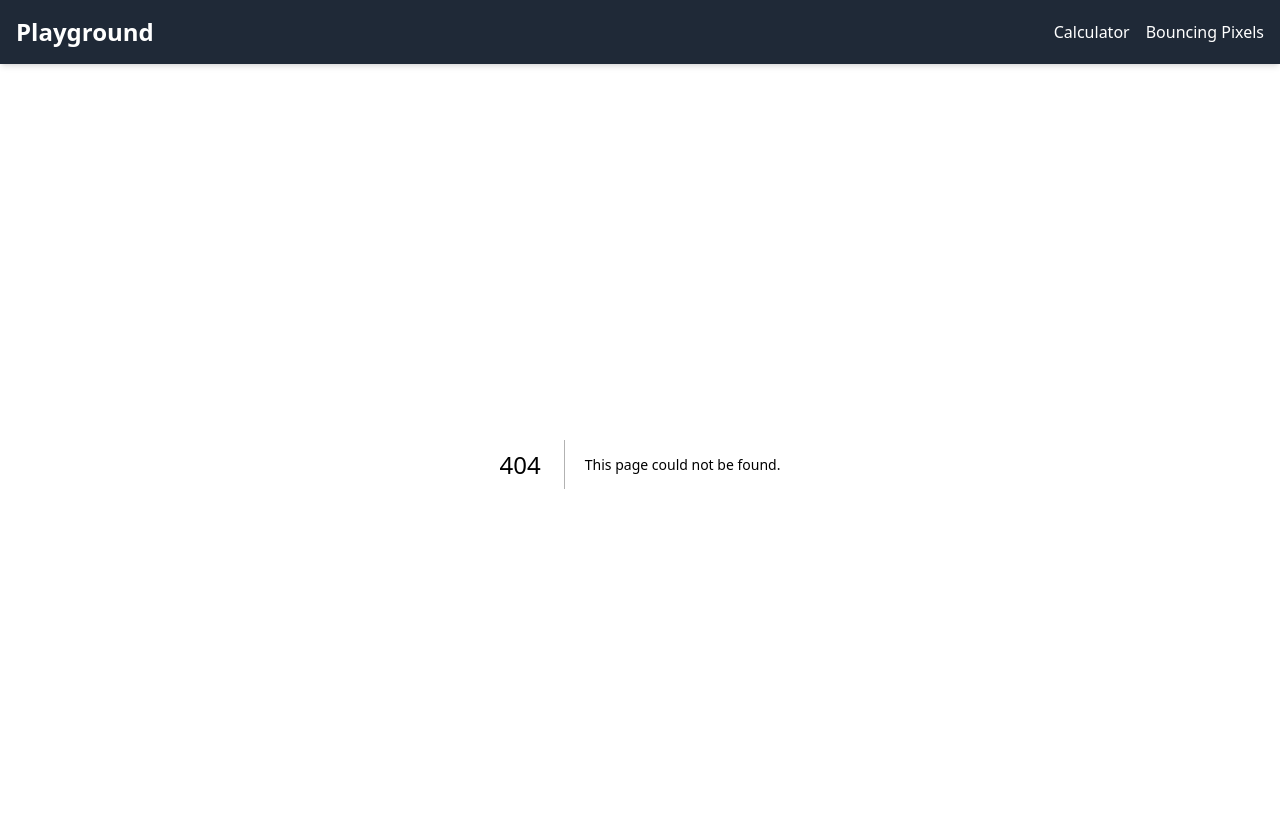
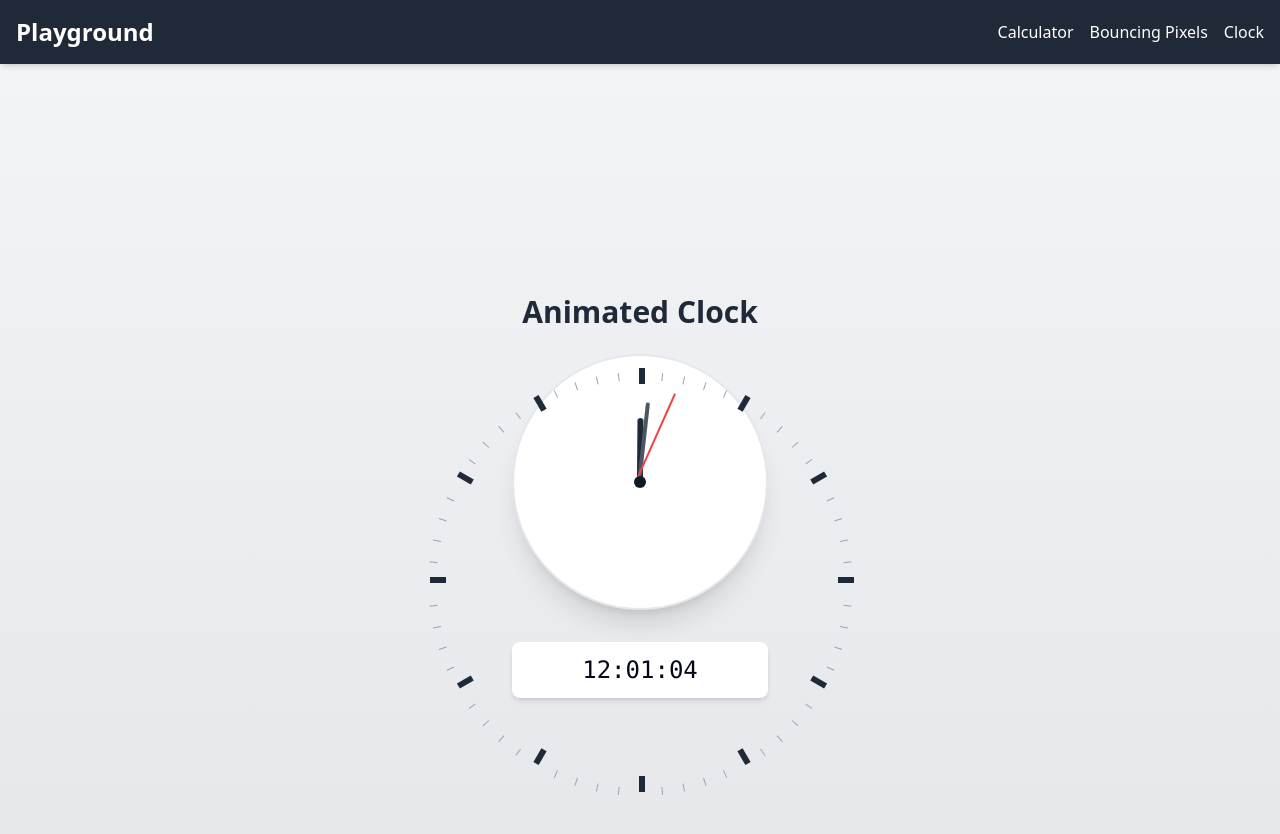
Before and after one commit to bferg314/nextjs-playground, a Next.js app: page /playground/animated-clock in a window 1280 px wide. Before the commit this address had no page. Shown: the top 834 px of the page. Built offline with nearby package versions, Linux system fonts and the light colour scheme.

Commit message:
Updated stuff

```diff
--- a/src/app/page.tsx
+++ b/src/app/page.tsx
@@ -3,7 +3,7 @@
 import React from "react";
 import Link from "next/link";
 import { motion } from "framer-motion";
-import { FaCalculator, FaBolt, FaHandRock } from "react-icons/fa";
+import { FaCalculator, FaBolt, FaHandRock, FaClock } from "react-icons/fa";
 
 interface FeatureCardProps {
   href: string;
@@ -101,6 +101,12 @@ export default function Home(): JSX.Element {
           description="makes noise"
           icon={FaHandRock}
         />
+        <FeatureCard
+          href="/playground/animated-clock"
+          title="Animated Clock"
+          description="An elegant analog and digital clock with smooth animations to track time with style."
+          icon={FaClock}
+        />
       </motion.div>
     </main>
   );
--- /dev/null
+++ b/src/app/playground/animated-clock/page.tsx
@@ -0,0 +1,109 @@
+"use client";
+
+import { useEffect, useState } from "react";
+import { motion } from "framer-motion";
+
+export default function AnimatedClock() {
+  const [time, setTime] = useState(new Date());
+
+  useEffect(() => {
+    const timer = setInterval(() => {
+      setTime(new Date());
+    }, 1000);
+
+    return () => clearInterval(timer);
+  }, []);
+
+  const hours = time.getHours();
+  const minutes = time.getMinutes();
+  const seconds = time.getSeconds();
+
+  // Calculate rotation degrees - fixed calculations
+  const hourDegrees = (hours % 12) * 30 + minutes * 0.5;
+  const minuteDegrees = minutes * 6 + seconds * 0.1;
+  const secondDegrees = seconds * 6;
+
+  return (
+    <div className="flex flex-col items-center justify-center min-h-screen bg-gradient-to-b from-gray-100 to-gray-200 pt-16">
+      <h1 className="text-3xl font-bold mb-6 text-gray-800">Animated Clock</h1>
+
+      <div className="relative w-64 h-64 rounded-full bg-white shadow-xl border-2 border-gray-200 flex items-center justify-center">
+        {/* Hour markers */}
+        {[...Array(12)].map((_, i) => (
+          <div
+            key={i}
+            className="absolute w-1.5 h-4 bg-gray-800"
+            style={{
+              transform: `rotate(${i * 30}deg) translateY(-106px)`,
+              transformOrigin: "50% 106px",
+              left: "calc(50% - 0.75px)",
+            }}
+          />
+        ))}
+
+        {/* Minute markers */}
+        {[...Array(60)].map((_, i) => (
+          i % 5 !== 0 && (
+            <div
+              key={i}
+              className="absolute w-[1px] h-2 bg-gray-400"
+              style={{
+                transform: `rotate(${i * 6}deg) translateY(-106px)`,
+                transformOrigin: "50% 106px",
+                left: "calc(50% - 0.5px)",
+              }}
+            />
+          )
+        ))}
+
+        {/* Hour hand */}
+        <motion.div
+          className="absolute w-1.5 h-16 bg-gray-800 rounded-full"
+          style={{
+            rotate: hourDegrees,
+            transformOrigin: "50% 90%",
+            bottom: "50%"
+          }}
+          animate={{ rotate: hourDegrees }}
+          transition={{ type: "tween", ease: "linear" }}
+        />
+
+        {/* Minute hand */}
+        <motion.div
+          className="absolute w-1 h-20 bg-gray-600 rounded-full"
+          style={{
+            rotate: minuteDegrees,
+            transformOrigin: "50% 90%",
+            bottom: "50%"
+          }}
+          animate={{ rotate: minuteDegrees }}
+          transition={{ type: "tween", ease: "linear" }}
+        />
+
+        {/* Second hand */}
+        <motion.div
+          className="absolute w-0.5 h-24 bg-red-500 rounded-full"
+          style={{
+            rotate: secondDegrees,
+            transformOrigin: "50% 90%",
+            bottom: "50%"
+          }}
+          animate={{ rotate: secondDegrees }}
+          transition={{ type: "tween", ease: "linear" }}
+        />
+
+        {/* Center circle */}
+        <div className="absolute w-3 h-3 bg-gray-900 rounded-full z-10" />
+      </div>
+
+      {/* Digital display */}
+      <div className="mt-8 p-3 bg-white rounded-lg shadow-md text-center w-64">
+        <h2 className="text-2xl font-mono">
+          {hours.toString().padStart(2, "0")}:
+          {minutes.toString().padStart(2, "0")}:
+          {seconds.toString().padStart(2, "0")}
+        </h2>
+      </div>
+    </div>
+  );
+}
--- a/src/components/Navbar.tsx
+++ b/src/components/Navbar.tsx
@@ -20,6 +20,12 @@ export default function Navbar() {
           >
             Bouncing Pixels
           </Link>
+          <Link
+            href="/playground/animated-clock"
+            className="hover:text-gray-300 transition-colors"
+          >
+            Clock
+          </Link>
         </div>
       </div>
     </nav>
```
Also changed, not shown: package.json (+5 -4 lines), 2 other files (tests, documents, lock files or other folders).
